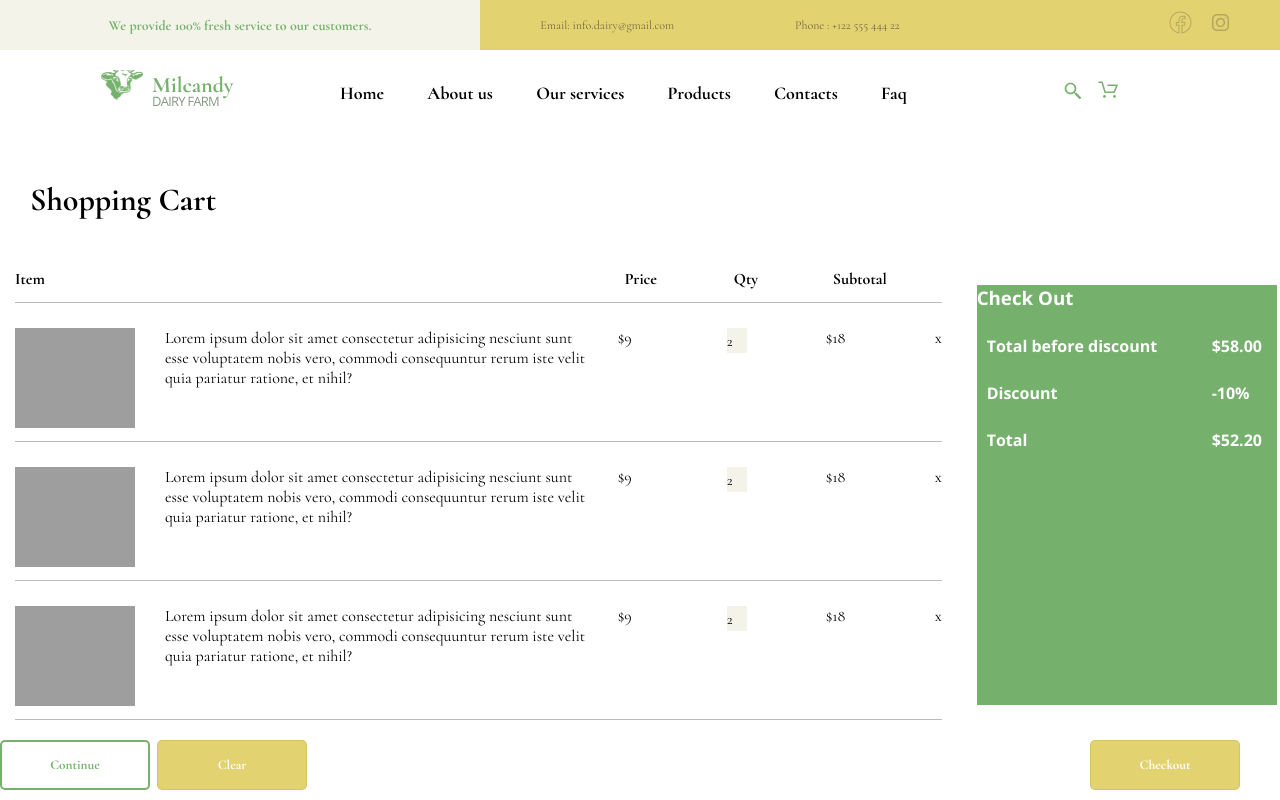
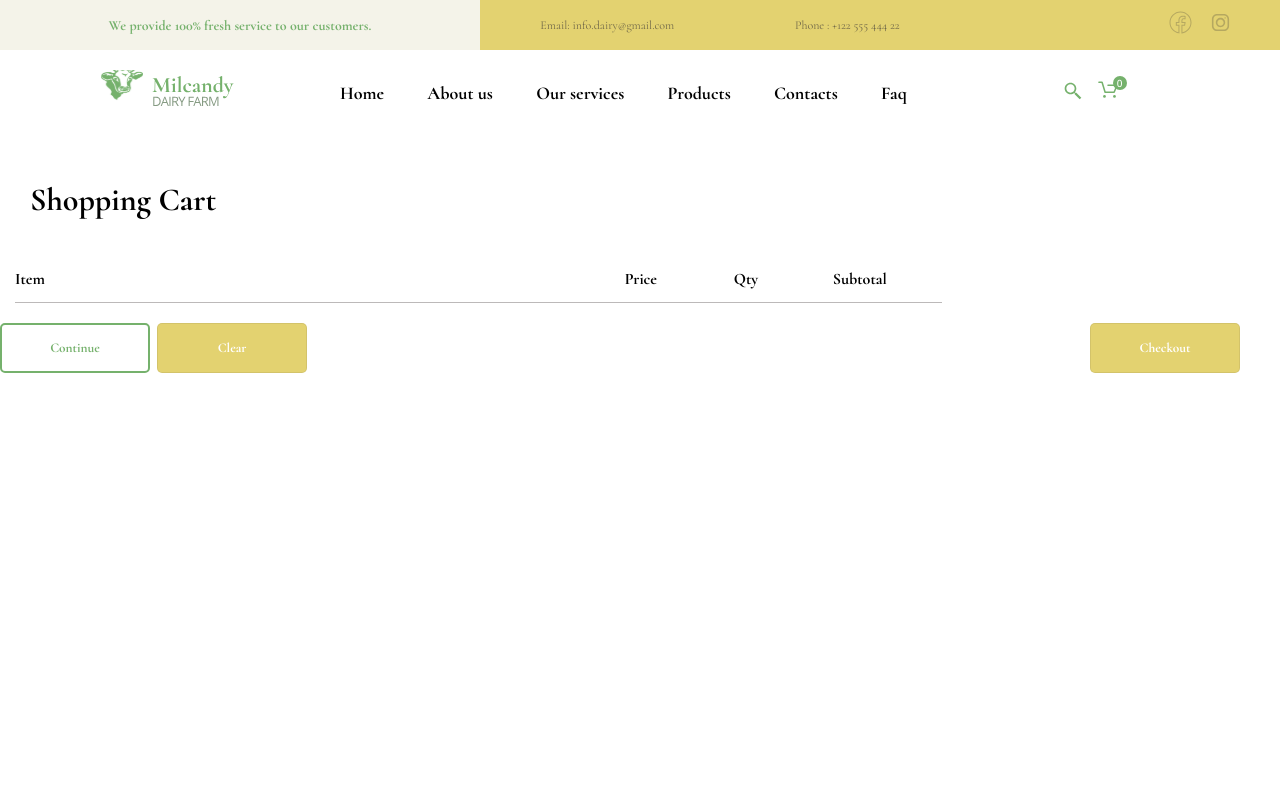
Before and after one commit to gulnazmrzklv/final-project, a React (Create React App) app: page /cart in a window 1280 px wide. Shown: the top 800 px of the page. Built offline with nearby package versions, Linux system fonts and the light colour scheme; data requests are answered from the project's data file; grey boxes are pictures that could not be loaded.

Commit message:
adding to cart

```diff
--- a/src/App.jsx
+++ b/src/App.jsx
@@ -1,4 +1,4 @@
-import { Routes, Route, useParams } from 'react-router-dom';
+import { Routes, Route } from 'react-router-dom';
 import { useEffect, useState } from 'react';
 import axios from 'axios';
 import { StoreContext } from './store/context';
@@ -17,6 +17,10 @@ import CartPage from './pages/CartPage';
 
 function App() {
   const [products, setProducts] = useState([]);
+  const [cart, setCart] = useState(
+    JSON.parse(localStorage.getItem('cart')) ?? []
+    );
+
 
   const fetchProduct = async () => {
     const { data } = await axios.get('http://localhost:3001/products');
@@ -25,12 +29,43 @@ function App() {
 
   useEffect(() =>{
     fetchProduct();
-  }, [])
+  }, []);
+
+  const addToCart = (newProduct) => {
+    let product = cart.find((el) => el.id ===newProduct.id);
+
+    if(product) {
+      product.qty++
+      setCart([...cart]);
+    } else {
+      product = {...newProduct, qty: 1}
+      setCart([...cart,product]);
+    }
+  };
+  const changeProductQty = (id, value) => {
+    const product = cart.find((el) => el.id === id);
+
+    if(product) {
+      product.qty += value
+      setCart([...cart]);
+    }
+  }
+
+  const deleteFromCart = (id) => {
+    setCart(cart.filter((product)=> product.id !== id))
+  }
+
+  useEffect(() => {
+    localStorage.setItem('cart', JSON.stringify(cart))
+  }, [cart])
 
   const storeState = {
-    products: products,
-    setProducts: setProducts,
-  }
+    products,
+    setProducts,
+    addToCart,
+    cart,
+    changeProductQty,
+  };
   return (
     <div className="App">
       <StoreContext.Provider value={storeState}>
@@ -48,7 +83,6 @@ function App() {
           <Route path='/faq' element={<FaqPage/>} />
         </Routes>
       </StoreContext.Provider>
-
     </div>
   );
 }
--- a/src/components/Header/Header.jsx
+++ b/src/components/Header/Header.jsx
@@ -6,9 +6,11 @@ import { ReactComponent as CartIcon } from '../../assets/cart.svg';
 import { ReactComponent as FacebookIcon } from '../../assets/facebook.svg';
 import { ReactComponent as InstagramIcon } from '../../assets/instagram.svg';
 import css from './header.module.css';
+import { useStore } from '../../store/context';
 
 
 function Header() {
+  const {cart} = useStore();
   return (
     <header className={css.header}>
       <div className={clsx('container', css.topheader)}>
@@ -39,13 +41,12 @@ function Header() {
           <Link to="/faq">Faq</Link>
         </nav>
         <div className={css.actions}>
-          <button className={css.btn}><SearchIcon /></button>
-          <Link to="/cart">
-            <button className={css.btn}><CartIcon /></button>
+          <button className={css.searchBtn}>
+            <SearchIcon />
+          </button>
+          <Link to="/cart" data-count={cart.length} className={css.btn}>
+            <CartIcon />
           </Link>
-
-
-
         </div>
       </div>
     </header>
--- a/src/components/Header/header.module.css
+++ b/src/components/Header/header.module.css
@@ -63,3 +63,22 @@
   justify-content: center;
   align-items: center;
 }
+.btn {
+  position: relative;
+}
+.btn:after {
+  position: absolute;
+  left: 15px;
+  bottom: 15px;
+  display: block;
+  content: attr(data-count);
+  line-height: 14px;
+  width: 14px;
+  background-color: var(--color1);
+  color: white;
+  font-size: 10px;
+  text-align: center;
+  border-radius: 50%;
+  font-weight: 500;
+  font-family: 'Open Sans';
+}
--- a/src/components/Product/Product.jsx
+++ b/src/components/Product/Product.jsx
@@ -5,7 +5,7 @@ import css from './product.module.css';
 
 function Product({title, price, text, image}) {
   return(
-    <div className={clsx("container",css.card)}>
+    <article className={clsx("container",css.card)}>
       <img src={image} alt="" className={css.image}/>
       <div className={css.discription}>
         <h2 className={css.title}>{title}</h2>
@@ -15,7 +15,7 @@ function Product({title, price, text, image}) {
           <button className={css.incartbtn}><ToCartIcon /></button>
         </div>
       </div>
-    </div>
+    </article>
   );
 }
 
--- a/src/index.js
+++ b/src/index.js
@@ -3,6 +3,14 @@ import ReactDOM from 'react-dom/client';
 import { BrowserRouter} from 'react-router-dom';
 import './index.css';
 import App from './App';
+
+const version = '1.0';
+const oldVersion = localStorage.getItem('version');
+
+if(version !== oldVersion) {
+  localStorage.clear();
+  localStorage.setItem('version', version);
+}
 
 const root = ReactDOM.createRoot(document.getElementById('root'));
 root.render(
--- a/src/pages/CartPage/CartPage.jsx
+++ b/src/pages/CartPage/CartPage.jsx
@@ -1,64 +1,37 @@
 import css from'./cart-page.module.css'
 import clsx from 'clsx';
+import { useStore } from '../../store/context';
+
 
 const CartPage = () => {
+  const {cart, changeProductQty} = useStore();
   return (
     <div className={clsx("container",css.page)}>
-      <h1 className="page-title">Shopping Cart</h1>
+      <h1 className={clsx("page-title",css.title)}>Shopping Cart</h1>
       <div className= {css.content}>
-        <div className={css.cart}>
+        <div className={css.carts}>
           <div className={clsx(css.cartHead, css.cartRow)}>
             <p>Item</p>
             <p>Price</p>
             <p>Qty</p>
             <p>Subtotal</p>
           </div>
-          <div  className={clsx(css.cartItem, css.cartRow)}>
-            <div className={css.itemImage}>
-              <img className={css.image} src="https://www.dairyfarmers.com.au/wp-content/uploads/2021/07/DF_ActivePackshot-1.png" alt="" />
-              <p>Lorem ipsum dolor sit amet consectetur adipisicing nesciunt sunt esse voluptatem nobis vero, commodi consequuntur rerum iste velit quia pariatur ratione, et nihil?</p>
+          {cart.map((product) => (
+            <div key={product.id} className={clsx(css.cartItem, css.cartRow)}>
+              <div className={css.itemImage}>
+                <img src={product.image} className={css.producImage} alt="" />
+                <p>{product.title}</p>
+              </div>
+              <p>{product.price}</p>
+              <input
+                type="number"
+                defaultValue={product.qty}
+                onChange={(e)=> changeProductQty(product.id, e.target.value)}
+              />
+              <p>{product.price*product.qty}</p>
+              <div>x</div>
             </div>
-            <p>$9</p>
-            <input type="number" value={2} />
-            <p>$18</p>
-            <div>x</div>
-          </div>
-          <div className={clsx(css.cartItem, css.cartRow)}>
-            <div className={css.itemImage}>
-              <img className={css.image} src="https://www.dairyfarmers.com.au/wp-content/uploads/2021/07/DF_ActivePackshot-1.png" alt="" />
-              <p>Lorem ipsum dolor sit amet consectetur adipisicing nesciunt sunt esse voluptatem nobis vero, commodi consequuntur rerum iste velit quia pariatur ratione, et nihil?</p>
-            </div>
-            <p>$9</p>
-            <input type="number" value={2} />
-            <p>$18</p>
-            <div>x</div>
-          </div>
-          <div className={clsx(css.cartItem, css.cartRow)}>
-            <div className={css.itemImage}>
-              <img className={css.image} src="https://www.dairyfarmers.com.au/wp-content/uploads/2021/07/DF_ActivePackshot-1.png" alt="" />
-              <p>Lorem ipsum dolor sit amet consectetur adipisicing nesciunt sunt esse voluptatem nobis vero, commodi consequuntur rerum iste velit quia pariatur ratione, et nihil?</p>
-            </div>
-            <p>$9</p>
-            <input type="number" value={2} />
-            <p>$18</p>
-            <div>x</div>
-          </div>
-        </div>
-
-        <div className={css.summary}>
-            <h3>Check Out</h3>
-            <div className={css.summaryItem}>
-              <p>Total before discount</p>
-              <p>$58.00</p>
-            </div>
-            <div className={css.summaryItem}>
-              <p>Discount</p>
-              <p>-10%</p>
-            </div>
-            <div className={css.summaryItem}>
-              <p>Total</p>
-              <p>$52.20</p>
-            </div>
+          ))}
         </div>
       </div>
       <div className={css.cartActions}>
@@ -67,7 +40,7 @@ const CartPage = () => {
         <button className='btn'>Checkout</button>
       </div>
     </div>
-  )
-}
+  );
+};
 
 export default CartPage;
--- a/src/pages/CartPage/cart-page.module.css
+++ b/src/pages/CartPage/cart-page.module.css
@@ -9,7 +9,7 @@
   grid-template-columns: 2fr 1fr;
   column-gap: 35px;
 }
-.cart {
+.carts {
   display: grid;
   row-gap: 25px;
 }
@@ -47,18 +47,19 @@
   grid-template-columns: 1fr 55px;
   justify-content: space-between;
 }
-.image {
+.productImage {
   width: 120px;
   height: 100px;
+  object-fit: contain;
 }
 .itemImage{
   display: grid;
-  grid-template-columns: 150px 1fr;
-  justify-content: space-between;
+  grid-template-columns: auto 1fr;
+  column-gap: 29px;
 }
 input {
   background-color: var(--color3);
   font-size: 15px;
   width: 20px;
-  height: 25px;
+  height: 50px;
 }
--- a/src/pages/CheckoutPage/checkout.module.css
+++ b/src/pages/CheckoutPage/checkout.module.css
@@ -35,3 +35,8 @@
   text-align: center;
   margin-top: 15px;
 }
+.image {
+  height: 120px;
+  width: 120px;
+  object-fit: contain;
+}
--- a/src/pages/ItemPage/ItemPage.jsx
+++ b/src/pages/ItemPage/ItemPage.jsx
@@ -3,20 +3,23 @@ import Product from '../../components/Product';
 import { useStore } from '../../store/context';
 
 function ItemPage() {
-  const { products } = useStore();
+  const { products, addToCart } = useStore();
 
   const { id } = useParams();
   const currentItem = products.find((item) => item.id === +id)
-  console.log(currentItem);
+
   return (
     <div>
       {currentItem &&(
-        <Product
-          title ={currentItem?.title}
-          image={currentItem?.image}
-          text={currentItem?.description}
-          price={currentItem?.price}
+        <button onClick={() =>addToCart(currentItem)}>
+          <Product
+            title ={currentItem?.title}
+            image={currentItem?.image}
+            text={currentItem?.description}
+            price={currentItem?.price}
         />
+        </button>
+
       )}
     </div>
   )
--- a/src/pages/ProductPage/ProductPage.jsx
+++ b/src/pages/ProductPage/ProductPage.jsx
@@ -19,7 +19,7 @@ function ProductPage(){
   }, [])
 
   return(
-    <div className={clsx(css.category, 'container')}>
+    <div className={clsx("container", css.category)}>
       <div className={css.productList}>
         <div className={css.items}>{products.map((product)=>(
           <Link to={`/item/${product.id}`} key={product.id}>
```
